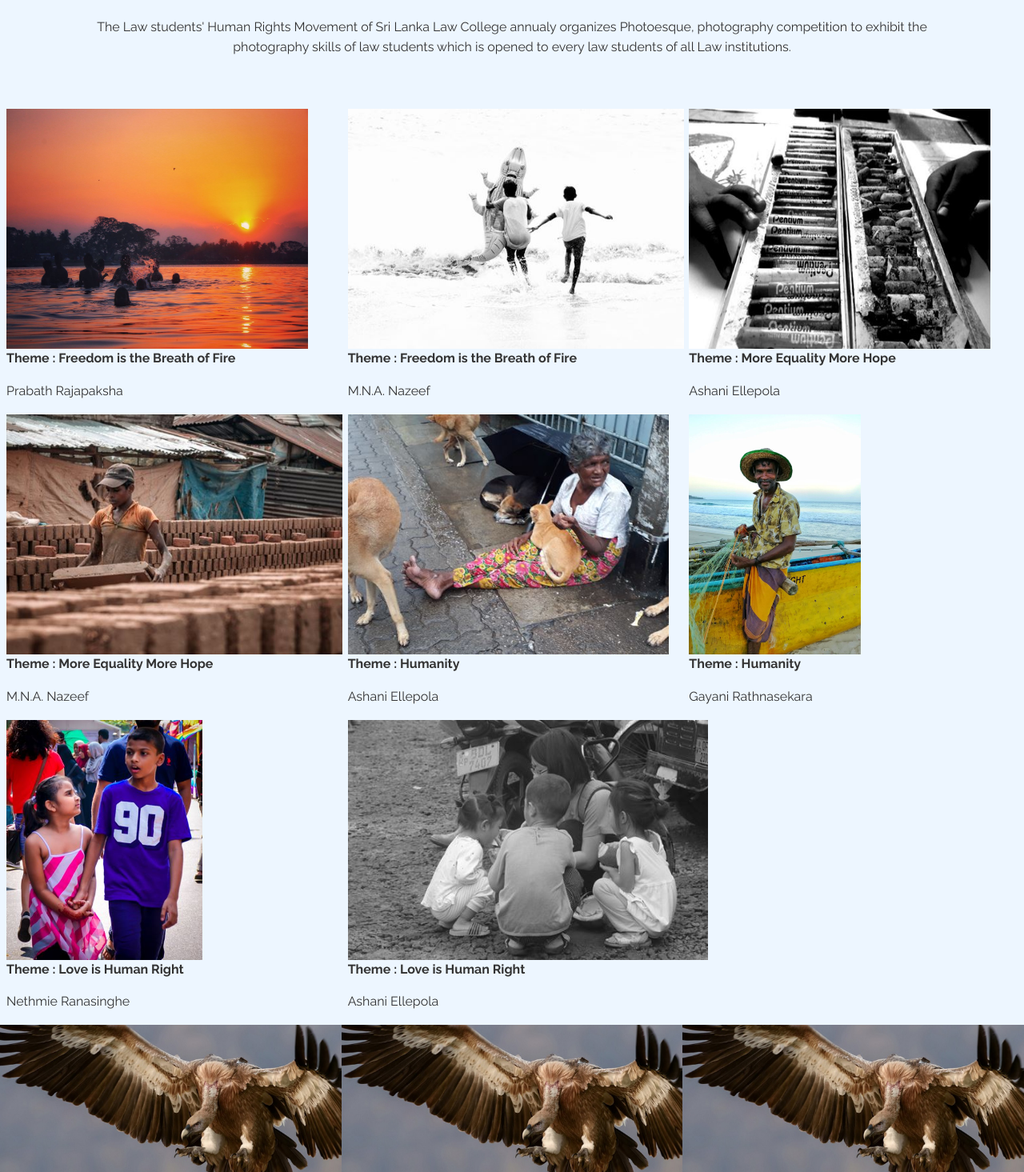
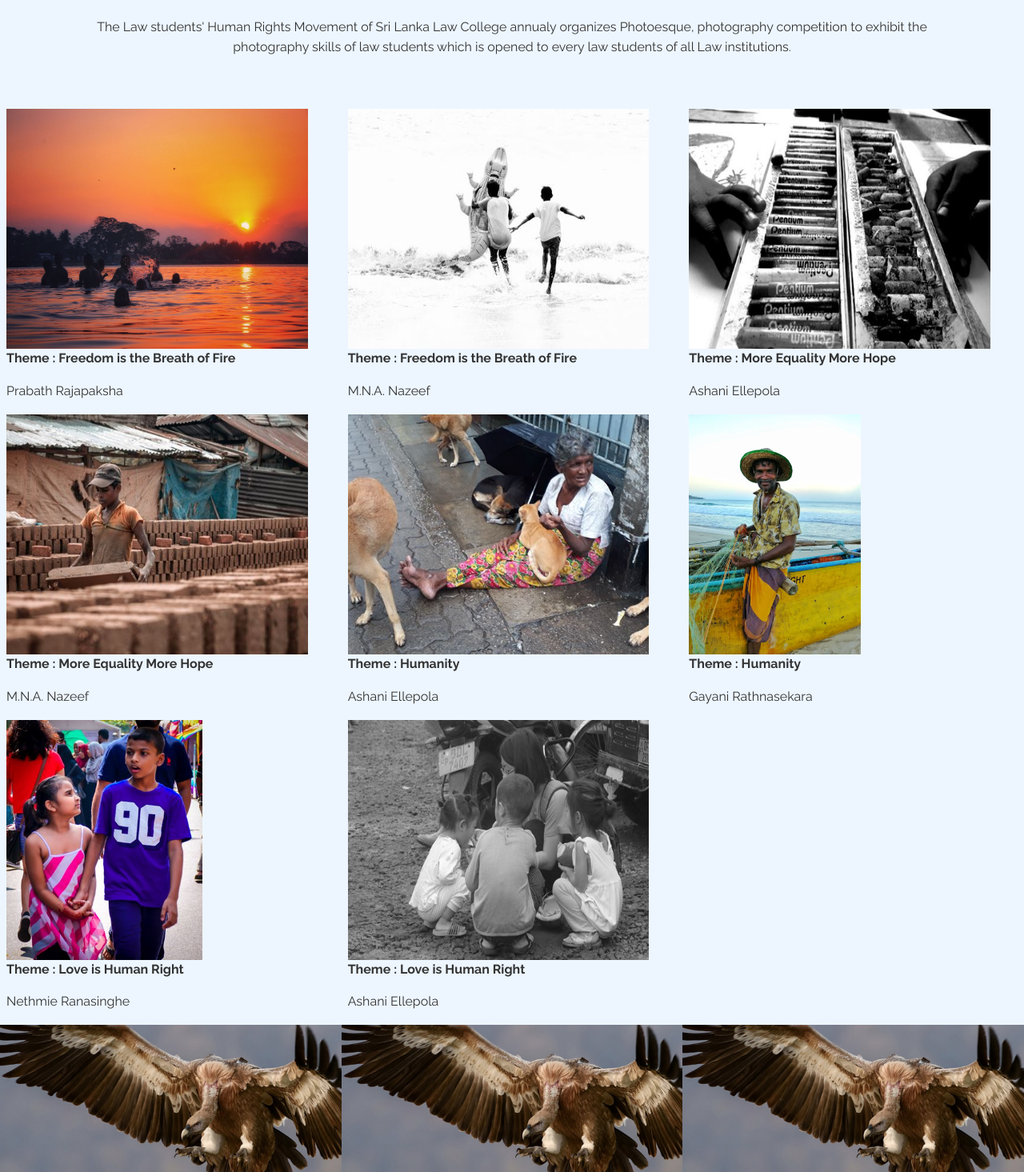
Before and after one commit to sandeepa97/e-journal, a plain HTML site: page manurawa.html in a window 1280 px wide. Shown: the part 3560-5025 px from the top of the page at 80% size. Drawn offline with Linux system fonts and the light colour scheme.

Commit message:
photography 2

```diff
--- a/manurawa.html
+++ b/manurawa.html
@@ -444,7 +444,7 @@
           <div class="col-md-4">
             <div class="ml-2 thumbnail">
               <a href="/manurawa/assets/img/photography/freedom/M.N.A. NAZEEF.jpg">
-                <img src="/manurawa/assets/img/photography/freedom/M.N.A. NAZEEF.jpg" alt="Photoesque" style="height:300px;">
+                <img src="/manurawa/assets/img/photography/freedom/M.N.A. NAZEEF.jpg" alt="Photoesque" style="width: 90%; height:300px;">
                 <div class="caption">
                   <p><b>Theme : Freedom is the Breath of Fire</b></p>
                   <p>M.N.A. Nazeef</p>
@@ -466,7 +466,7 @@
           <div class="col-md-4">
             <div class="ml-2 thumbnail">
               <a href="/manurawa/assets/img/photography/equality/M.N.A Nazeef.jpg">
-                <img src="/manurawa/assets/img/photography/equality/M.N.A Nazeef.jpg" alt="Photoesque" style="height:300px;">
+                <img src="/manurawa/assets/img/photography/equality/M.N.A Nazeef.jpg" alt="Photoesque" style="width: 90%; height:300px;">
                 <div class="caption">
                   <p><b>Theme : More Equality More Hope</b></p>
                   <p>M.N.A. Nazeef</p>
@@ -477,7 +477,7 @@
           <div class="col-md-4">
             <div class="ml-2 thumbnail">
               <a href="/manurawa/assets/img/photography/humanity/Ashani Ellepola .jpg">
-                <img src="/manurawa/assets/img/photography/humanity/Ashani Ellepola .jpg" alt="Photoesque" style="height:300px;">
+                <img src="/manurawa/assets/img/photography/humanity/Ashani Ellepola .jpg" alt="Photoesque" style="width: 90%; height:300px;">
                 <div class="caption">
                   <p><b>Theme : Humanity</b></p>
                   <p>Ashani Ellepola</p>
@@ -510,7 +510,7 @@
           <div class="col-md-4">
             <div class="ml-2 thumbnail">
               <a href="/manurawa/assets/img/photography/love/Sadanya Gnanamoorthy.jpg">
-                <img src="/manurawa/assets/img/photography/love/Sadanya Gnanamoorthy.jpg" alt="Photoesque" style="height:300px;">
+                <img src="/manurawa/assets/img/photography/love/Sadanya Gnanamoorthy.jpg" alt="Photoesque" style="width: 90%; height:300px;">
                 <div class="caption">
                   <p><b>Theme : Love is Human Right</b></p>
                   <p>Ashani Ellepola</p>
```
